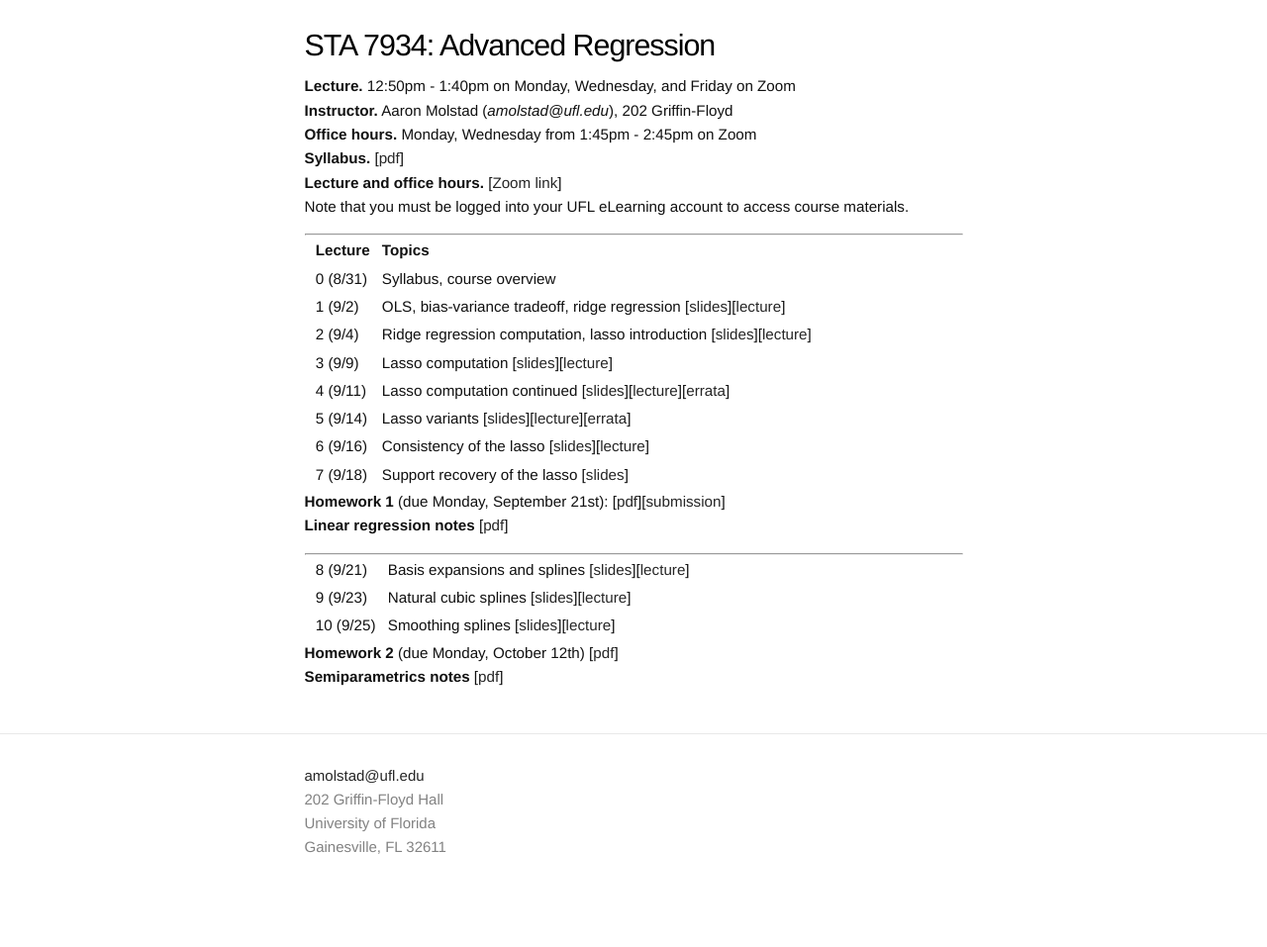
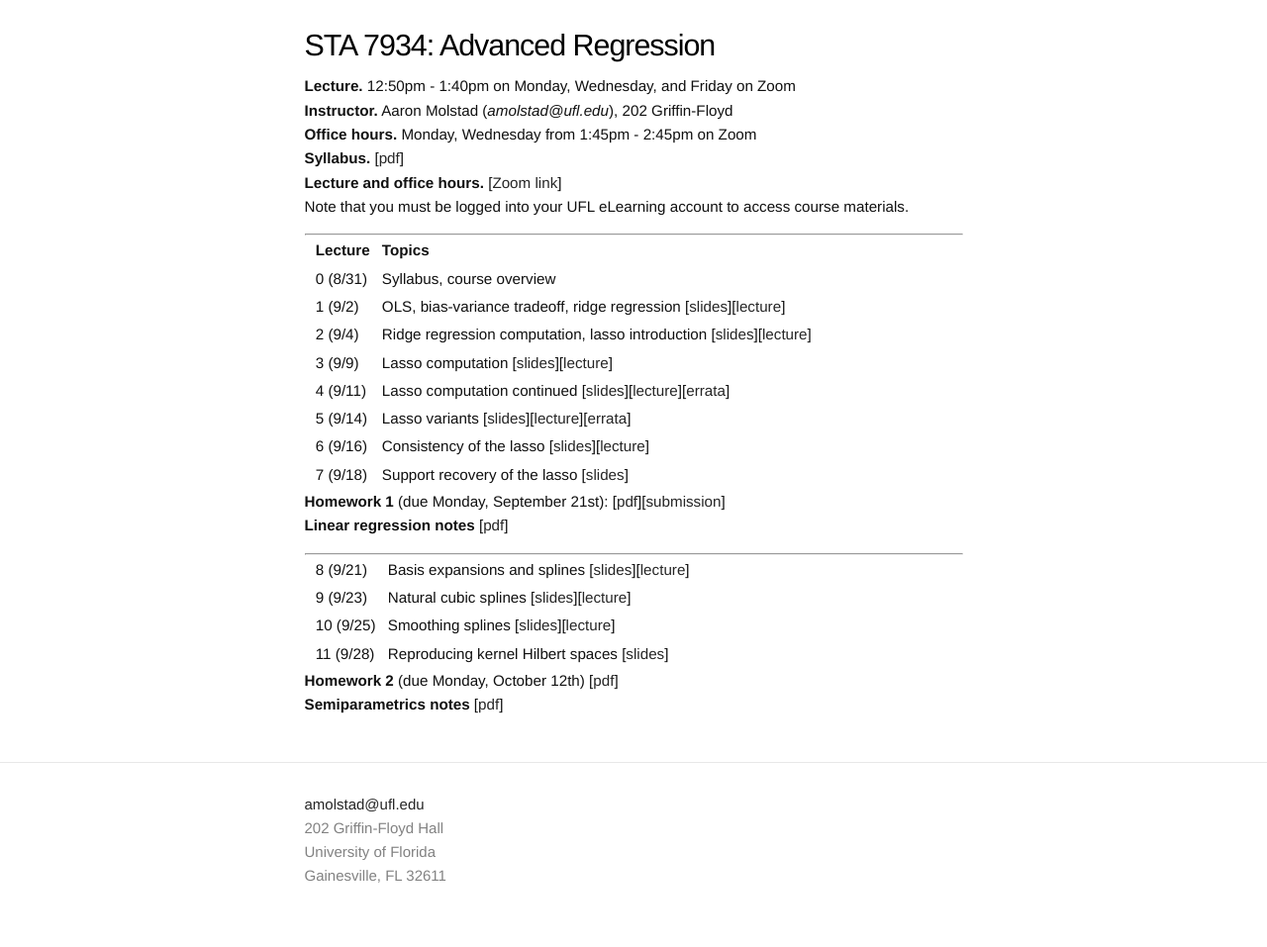
Before and after one commit to ajmolstad/ajmolstad.github.io, a Jekyll site: the page built from F20_STA7934.md, in a window 1280 px wide. Shown: the whole page at 99% size. Built offline with Jekyll 4.4.1, drawn with Linux system fonts in a browser that asks for light colours; before the commit the page ends 928 px from its top, so only the background shows below that.

Commit message:
Update F20_STA7934.md

```diff
--- a/F20_STA7934.md
+++ b/F20_STA7934.md
@@ -32,6 +32,8 @@ Note that you must be logged into your UFL eLearning account to access course ma
 || 8 (9/21)  || Basis expansions and splines [[slides](https://ufl.instructure.com/files/52860695/download?download_frd=1)][[lecture](https://ufl.instructure.com/courses/412309/files?preview=52737617)]||
 || 9 (9/23)  || Natural cubic splines [[slides](https://ufl.instructure.com/files/52860701/download?download_frd=1)][[lecture](https://ufl.instructure.com/courses/412309/files?preview=52860749)]||
 || 10 (9/25)  || Smoothing splines [[slides](https://ufl.instructure.com/files/52899064/download?download_frd=1)][[lecture](https://ufl.instructure.com/courses/412309/files?preview=52899082)]||
+|| 11 (9/28)  || Reproducing kernel Hilbert spaces [[slides](https://ufl.instructure.com/files/52978379/download?download_frd=1)]||
+
 
 **Homework 2** (due Monday, October 12th) [[pdf](https://ufl.instructure.com/files/52869088/download?download_frd=1)]
 **Semiparametrics notes** [[pdf](https://ufl.instructure.com/files/52860792/download?download_frd=1)]
```
